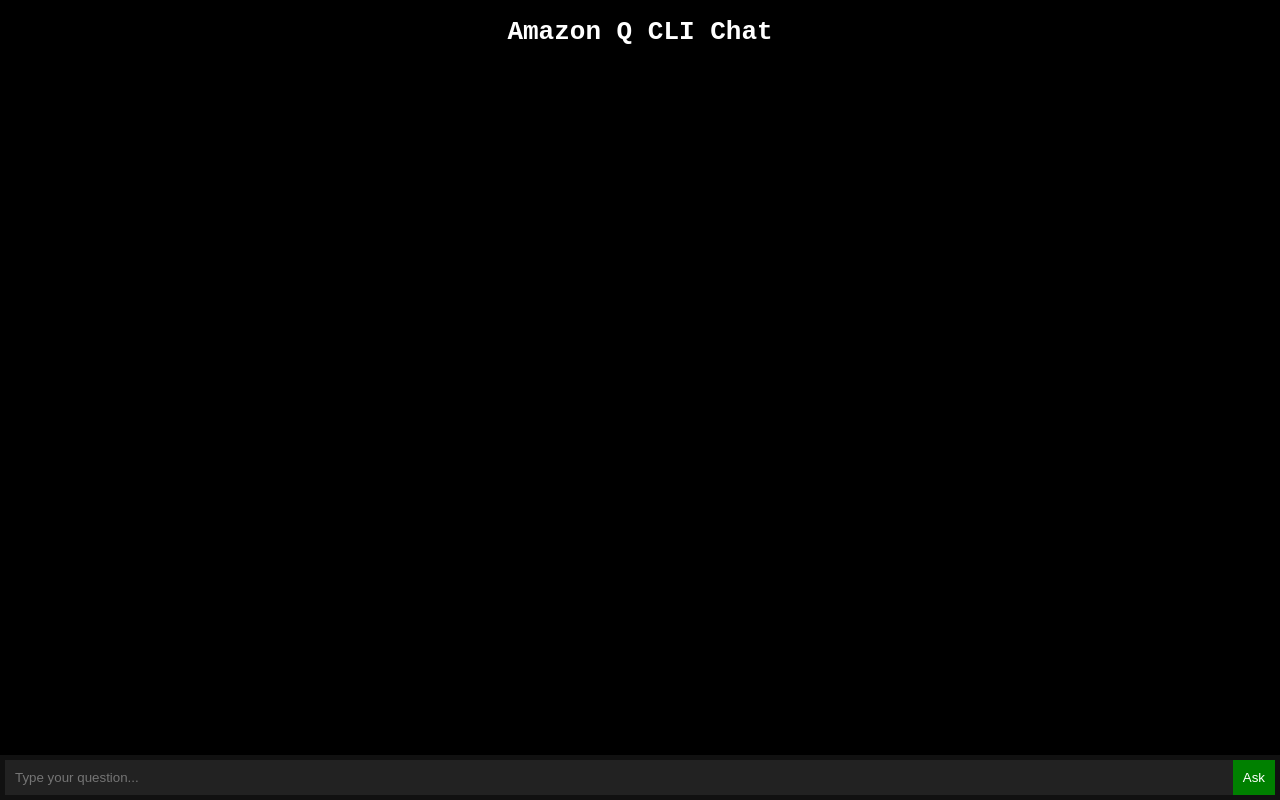
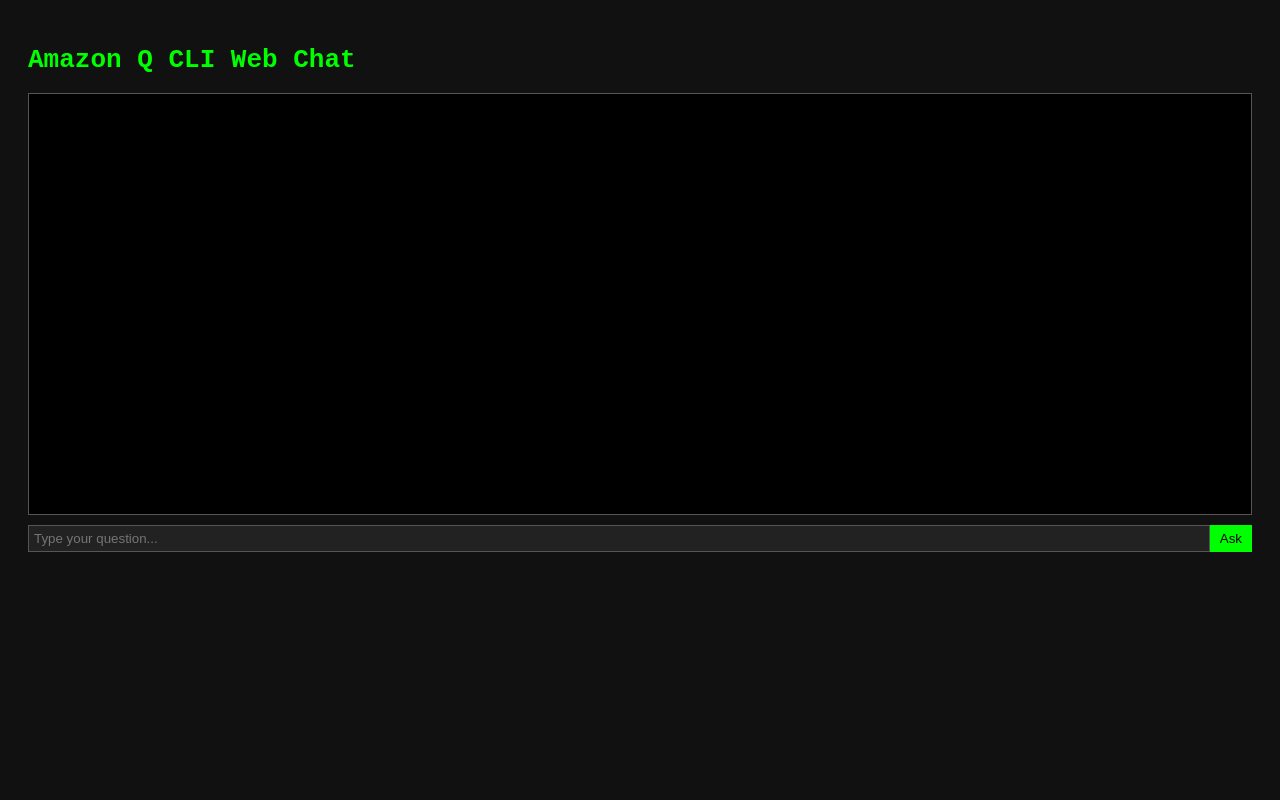
Before and after one commit to AhmadMudassir/aws-mcp-poc, a website: page public/index.html in a window 1280 px wide. Drawn offline with nearby package versions, Linux system fonts and the light colour scheme; no server answers.

Commit message:
websocket modified

```diff
--- a/public/index.html
+++ b/public/index.html
@@ -2,80 +2,74 @@
 <html>
 <head>
   <meta charset="UTF-8">
-  <title>Q CLI Live Chat (WebSockets)</title>
+  <title>Q CLI Web Chat</title>
   <style>
     body {
       font-family: monospace;
-      background: #000;
-      color: #fff;
-      margin: 0;
-      padding: 0;
+      background: #111;
+      color: #0f0;
+      padding: 20px;
     }
-    .chat-container {
-      display: flex;
-      flex-direction: column;
-      height: 100vh;
-    }
-    .chat-box {
-      flex: 1;
-      overflow-y: auto;
+    #output {
+      white-space: pre-wrap;
+      background: black;
       padding: 10px;
-      white-space: pre-wrap;
+      height: 400px;
+      overflow-y: scroll;
+      border: 1px solid #555;
     }
     .input-container {
+      margin-top: 10px;
       display: flex;
-      background: #111;
+    }
+    input {
+      flex: 1;
       padding: 5px;
-    }
-    #question {
-      flex: 1;
-      padding: 10px;
       background: #222;
       color: white;
+      border: 1px solid #555;
+    }
+    button {
+      background: #0f0;
+      color: black;
+      padding: 5px 10px;
       border: none;
-    }
-    #sendBtn {
-      background: green;
-      border: none;
-      padding: 10px;
-      cursor: pointer;
-      color: white;
     }
   </style>
 </head>
 <body>
-  <div class="chat-container">
-    <h1 style="text-align:center;">Amazon Q CLI Chat</h1>
-    <div id="output" class="chat-box"></div>
-    <div class="input-container">
-      <input id="question" type="text" placeholder="Type your question..." />
-      <button id="sendBtn">Ask</button>
-    </div>
+  <h1>Amazon Q CLI Web Chat</h1>
+  <div id="output"></div>
+  <div class="input-container">
+    <input id="question" type="text" placeholder="Type your question...">
+    <button id="sendBtn">Ask</button>
   </div>
 
   <script src="/socket.io/socket.io.js"></script>
   <script>
     const socket = io();
     const output = document.getElementById("output");
-    const questionInput = document.getElementById("question");
-    const sendBtn = document.getElementById("sendBtn");
 
+    // Display CLI output
     socket.on("cliOutput", (data) => {
       output.textContent += data;
       output.scrollTop = output.scrollHeight;
     });
 
-    sendBtn.onclick = () => {
-      const question = questionInput.value.trim();
+    // Send question
+    document.getElementById("sendBtn").addEventListener("click", () => {
+      const question = document.getElementById("question").value.trim();
       if (question) {
-        output.textContent += `\n> ${question}\n`;
         socket.emit("askQuestion", question);
-        questionInput.value = "";
+        document.getElementById("question").value = "";
       }
-    };
+    });
 
-    questionInput.addEventListener("keypress", (e) => {
-      if (e.key === "Enter") sendBtn.click();
+    // Enter key sends question
+    document.getElementById("question").addEventListener("keypress", (e) => {
+      if (e.key === "Enter") {
+        document.getElementById("sendBtn").click();
+      }
     });
   </script>
 </body>
```
Also changed, not shown: server.js (+28 -22 lines).
